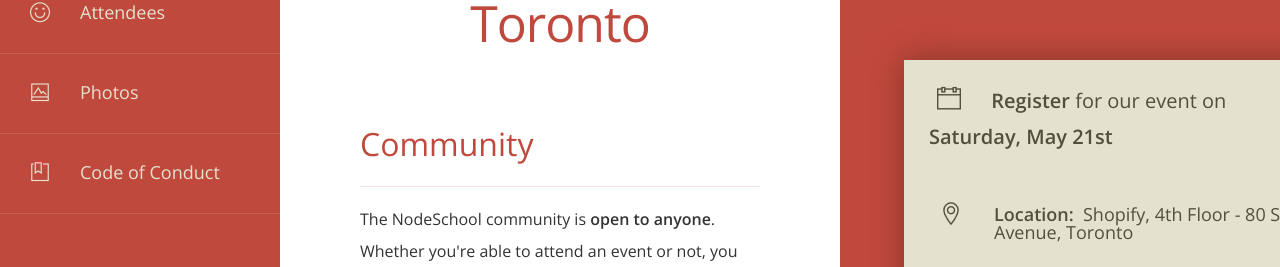
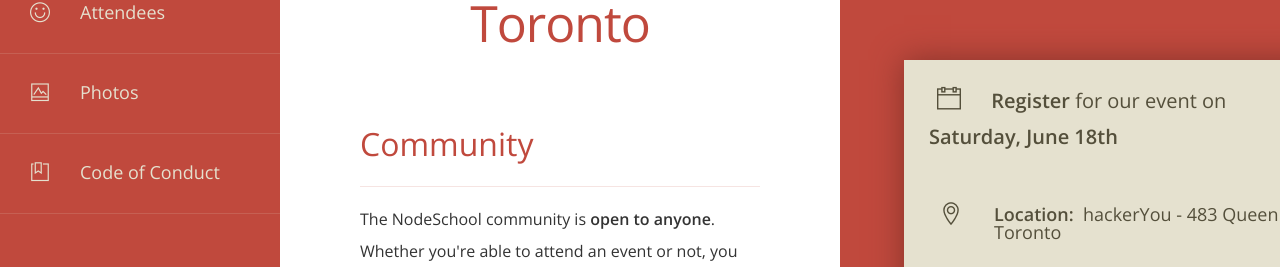
Before and after one commit to nodeschool/toronto, a Jekyll site: the page built from index.html, in a window 1280 px wide and 900 px high, cut to the strip 426-693 px from the top of the window. Built offline with Jekyll 4.4.1, drawn with Linux system fonts in a browser that asks for light colours; comment, search, counter and statistics services are not loaded.

Commit message:
Add links for June 2016 event

```diff
--- a/_layouts/index.html
+++ b/_layouts/index.html
@@ -67,7 +67,7 @@
           <!-- Header -->
           <div class="header">
 
-            <a class="logo" href="https://ti.to/nodeschool-toronto/international-node-school-day"><img src="i/nodeschool-toronto-logo.svg" alt="NodeSchool Toronto Logo"></a>
+            <a class="logo" href="https://ti.to/nodeschool-toronto/june-2016/"><img src="i/nodeschool-toronto-logo.svg" alt="NodeSchool Toronto Logo"></a>
 
             <h1>Welcome to<br> NodeSchool Toronto</h1>
 
@@ -193,14 +193,14 @@
 
             <div class="event">
               <p class="register">
-                <strong>Register</strong> for our event on <strong>Saturday, May 21st</strong>
+                <strong>Register</strong> for our event on <strong>Saturday, June 18th</strong>
               </p>
-              <tito-widget event="nodeschool-toronto/international-node-school-day"></tito-widget>
+              <tito-widget event="nodeschool-toronto/june-2016"></tito-widget>
               <p class="location">
-                <strong>Location:</strong>&nbsp; Shopify, 4th Floor - 80 Spadina Avenue, Toronto
+                <strong>Location:</strong>&nbsp; hackerYou - 483 Queen St. West, Toronto
               </p>
               <div class="map">
-                <iframe src="https://www.google.com/maps/embed?pb=!1m18!1m12!1m3!1d2887.096813330335!2d-79.39786218378653!3d43.64615406090306!2m3!1f0!2f0!3f0!3m2!1i1024!2i768!4f13.1!3m3!1m2!1s0x882b34c4a09db007%3A0xd25e75caab787c06!2sShopify!5e0!3m2!1sen!2sca!4v1461252092087" frameborder="0" style="border:0" allowfullscreen></iframe>
+                <iframe src="https://www.google.com/maps/embed?pb=!1m18!1m12!1m3!1d2886.992476123664!2d-79.40008148441558!3d43.64832487912147!2m3!1f0!2f0!3f0!3m2!1i1024!2i768!4f13.1!3m3!1m2!1s0x882b34dc87fa67bd%3A0xe05376a9e49647e1!2s483+Queen+St+W%2C+Toronto%2C+ON+M5V+2A9!5e0!3m2!1sen!2sca!4v1465311573729" width="600" height="450" frameborder="0" style="border:0" allowfullscreen></iframe>
               </div>
               <p class="schedule">
                 <strong>Schedule</strong>
```
